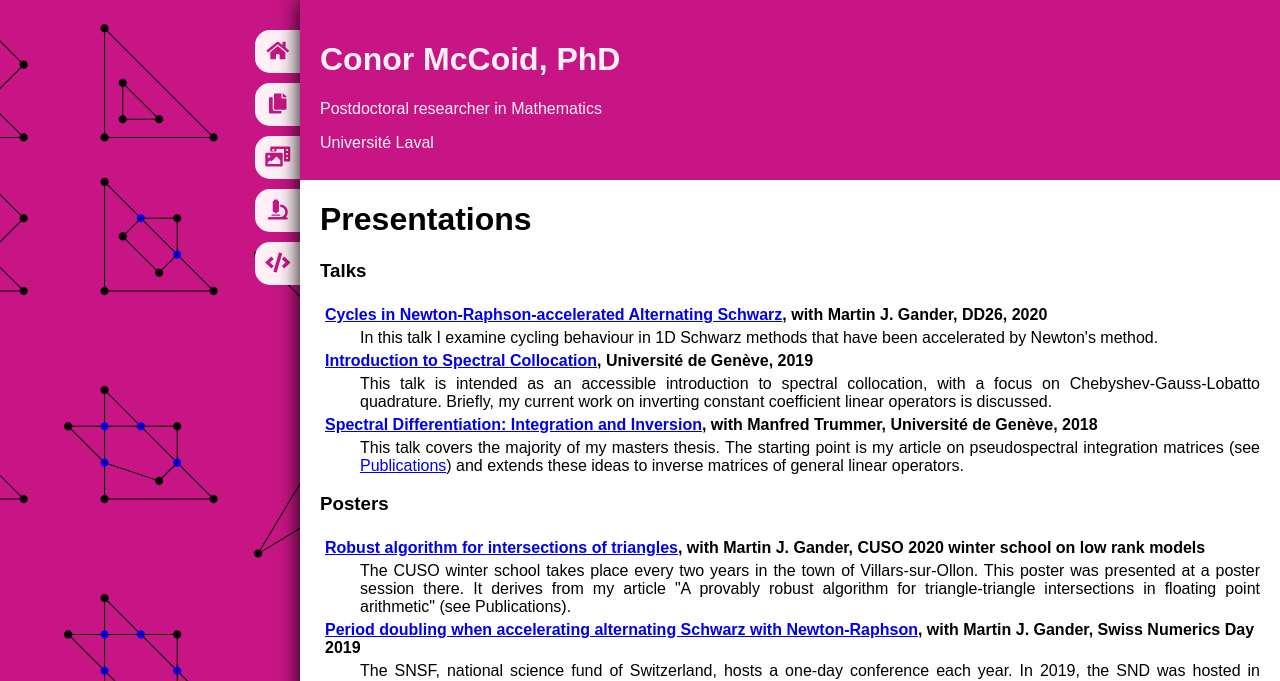
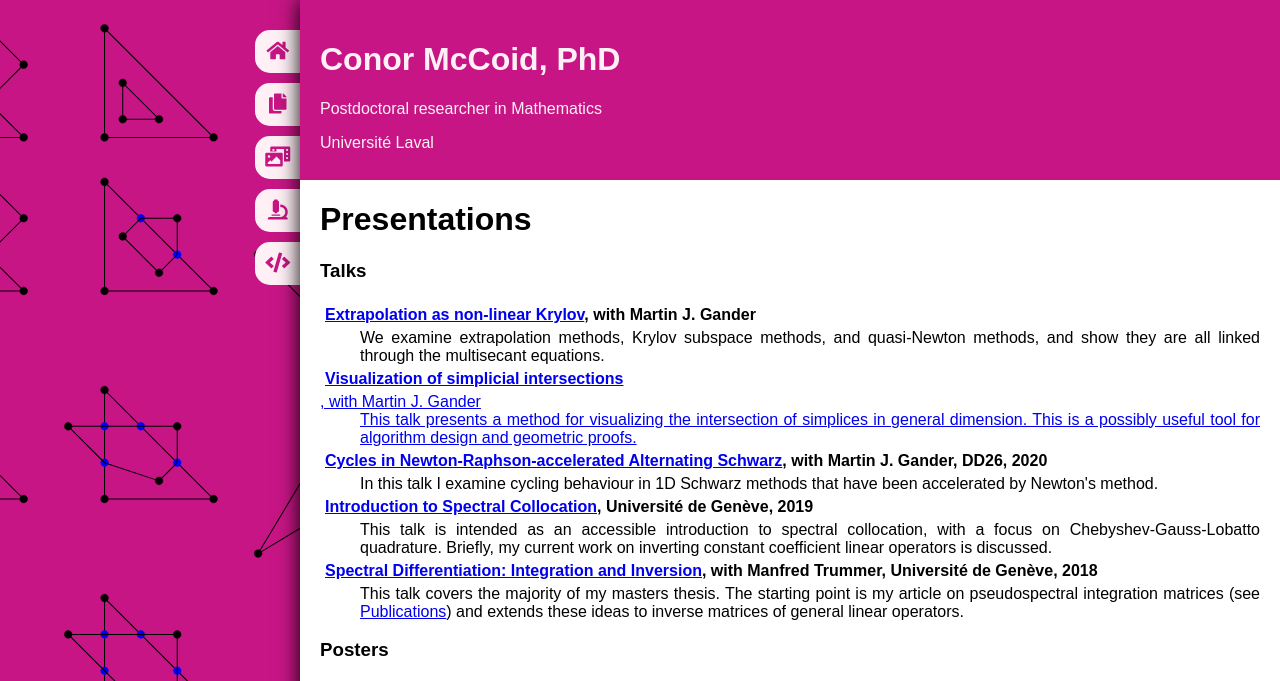
Before and after one commit to conmccoid/Homepage, a PHP site: page /presentations.php in a window 1280 px wide. Shown: the top 681 px of the page. Run offline with PHP 8.4, Linux system fonts and the light colour scheme.

Commit message:
Added visualization and extrapolation reveal.js presentation links

```diff
--- a/presentations.php
+++ b/presentations.php
@@ -49,8 +49,15 @@ dd {
         <!--latest intersection talk-->
 
         <!--extrap/krylov from Paris-->
+        <dt><a href="conmccoid.github.io/Presentations/mccoid2023extrapolation.html">Extrapolation as non-linear Krylov</a>,
+          with Martin J. Gander</dt>
+        <dd>We examine extrapolation methods, Krylov subspace methods, and quasi-Newton methods, and show they are all linked through the multisecant equations.</dd>
 
         <!--visualization-->
+        <dt><a href="conmccoid.github.io/Presentations/CM2023.html">Visualization of simplicial intersections</dt>,
+          with Martin J. Gander</dt>
+        <dd>This talk presents a method for visualizing the intersection of simplices in general dimension.
+          This is a possibly useful tool for algorithm design and geometric proofs.</dd>
 
         <!--dd26 cycles-->
         <dt><a href="presentations/TALK_DD26_2020_cycles.pdf">Cycles in Newton-Raphson-accelerated Alternating Schwarz</a>,
```
